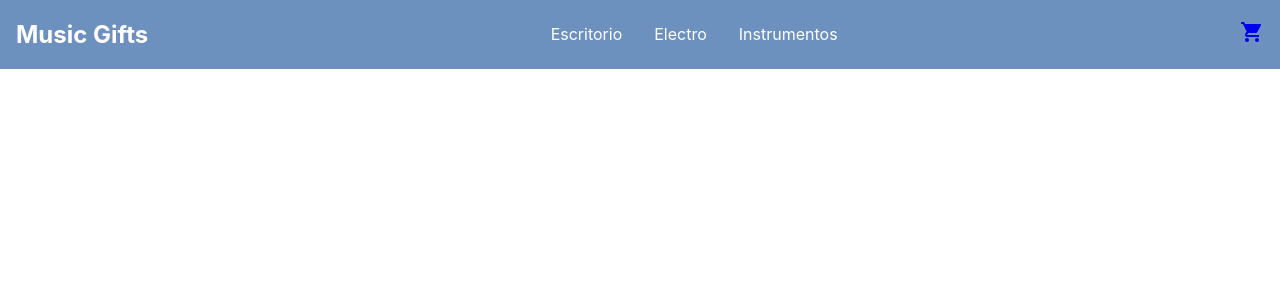
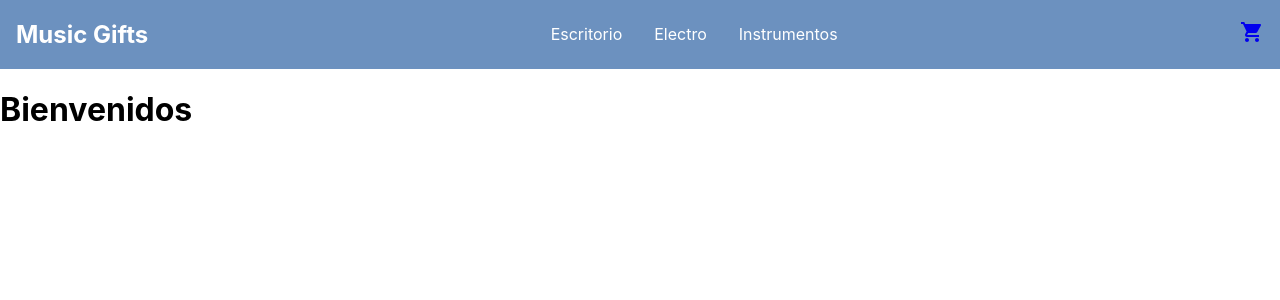
Before and after one commit to pablormacia/musicgifts, a React (Create React App) app: page / in a window 1280 px wide. Shown: the top 300 px of the page. Built offline with nearby package versions, Linux system fonts and the light colour scheme.

Commit message:
Working CartWidget & ItemListContainer

```diff
--- a/src/App.js
+++ b/src/App.js
@@ -1,11 +1,13 @@
 import './App.css';
-import NavBar from './components/NavBar'
+import NavBar from './components/NavBar';
+import ItemListContainer from './components/ItemListContainer';
 
 
 function App() {
   return (
     <>
       <NavBar />
+      <ItemListContainer greeting="Bienvenidos" />
     </>
   );
 }
--- a/src/components/ItemListContainer/index.js
+++ b/src/components/ItemListContainer/index.js
@@ -0,0 +1,11 @@
+import React from "react";
+
+const ItemListContainer = ({greeting}) =>{
+    return(
+        <>
+        <div className="className"><h1>{greeting}</h1></div>
+        </>
+    )
+}
+
+export default ItemListContainer
```
